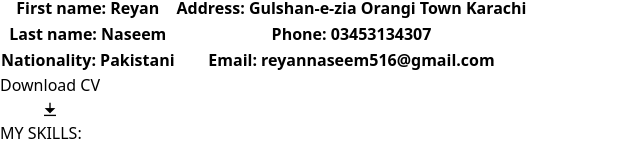
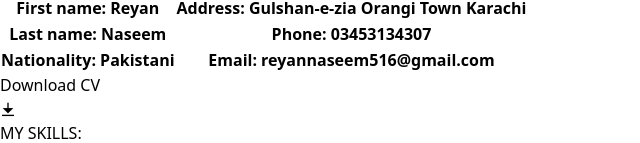
Before and after one commit to ReyanNaseem/my-portfolio, a React (Vite) app: page /about in a window 1280 px wide. Shown: the part 149-292 px from the top of the page, without its empty margins (0-640 px from the left). Built offline with nearby package versions, Linux system fonts and the light colour scheme.

Commit message:
add cv download

```diff
--- a/src/components/About.jsx
+++ b/src/components/About.jsx
@@ -9,7 +9,9 @@ import Nodejs from '../../public/nodejs.webp';
 import React from '../../public/react.png';
 import Express from '../../public/express.png';
 import Mongodb from '../../public/mongodb.png';
+import Cv from '../../public/reyan_cv.pdf';
 import { useState } from 'react';
+import { Link } from 'react-router-dom';
 
 const About = () => {
 
@@ -79,12 +81,12 @@ const About = () => {
                     </tr> */}
               </tbody>
             </table>
-            <button className="flex items-center justify-between gap-2 pl-4 font-bold text-white h-[56px] border-2 border-blue-700 w-fit rounded-full mt-8">
-              Download CV{" "}
+            <a  href={Cv} download={'reyan_cv'} className="flex items-center justify-between gap-2 pl-4 font-bold text-white h-[56px] border-2 border-blue-700 w-fit rounded-full mt-8">
+              Download CV
               <div className="bg-blue-700 flex items-center justify-center font-bold w-[56px] h-[56px] rounded-full">
                 <i class="ri-download-fill"></i>
               </div>
-            </button>
+            </a>
           </div>
 
           <div>
--- a/src/components/Home.jsx
+++ b/src/components/Home.jsx
@@ -1,4 +1,3 @@
-import React from 'react'
 import Interface from './Interface'
 import Logo from '../../public/my-pic.png'
 import { useNavigate } from 'react-router-dom'
```
Also changed, not shown: 1 other file (tests, documents, lock files or other folders).
